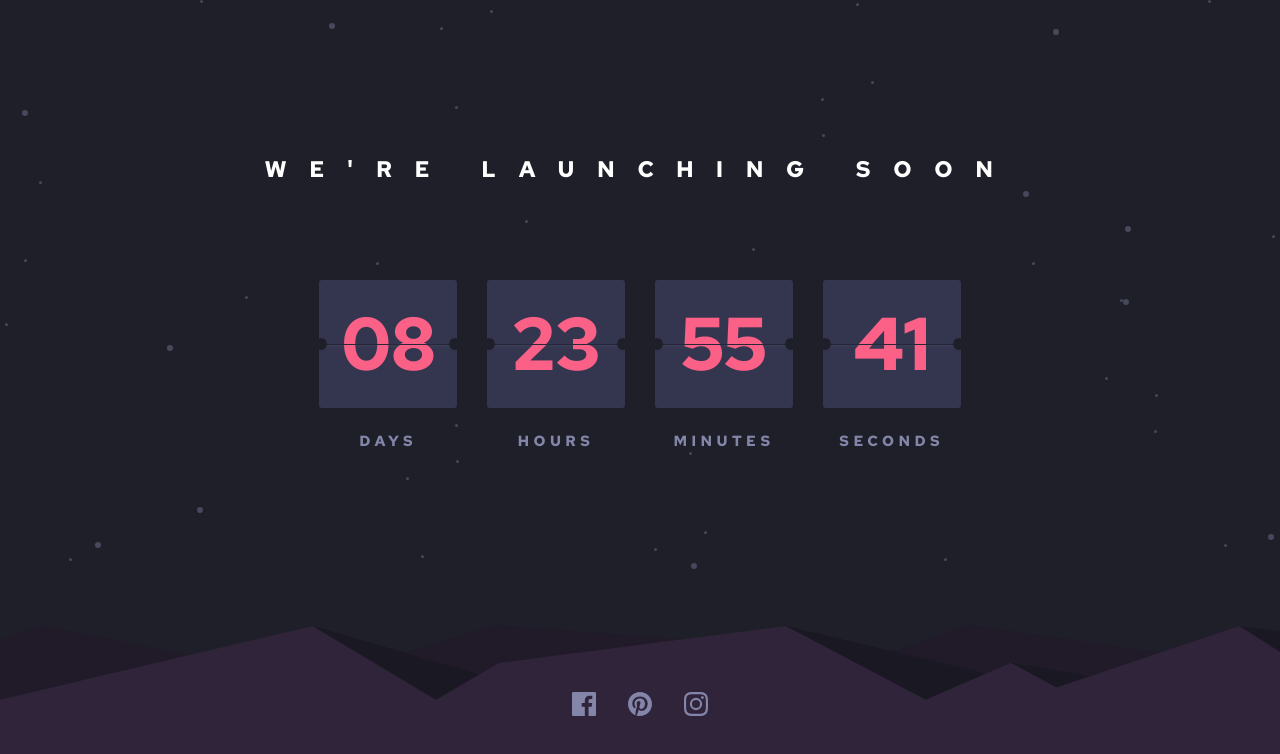
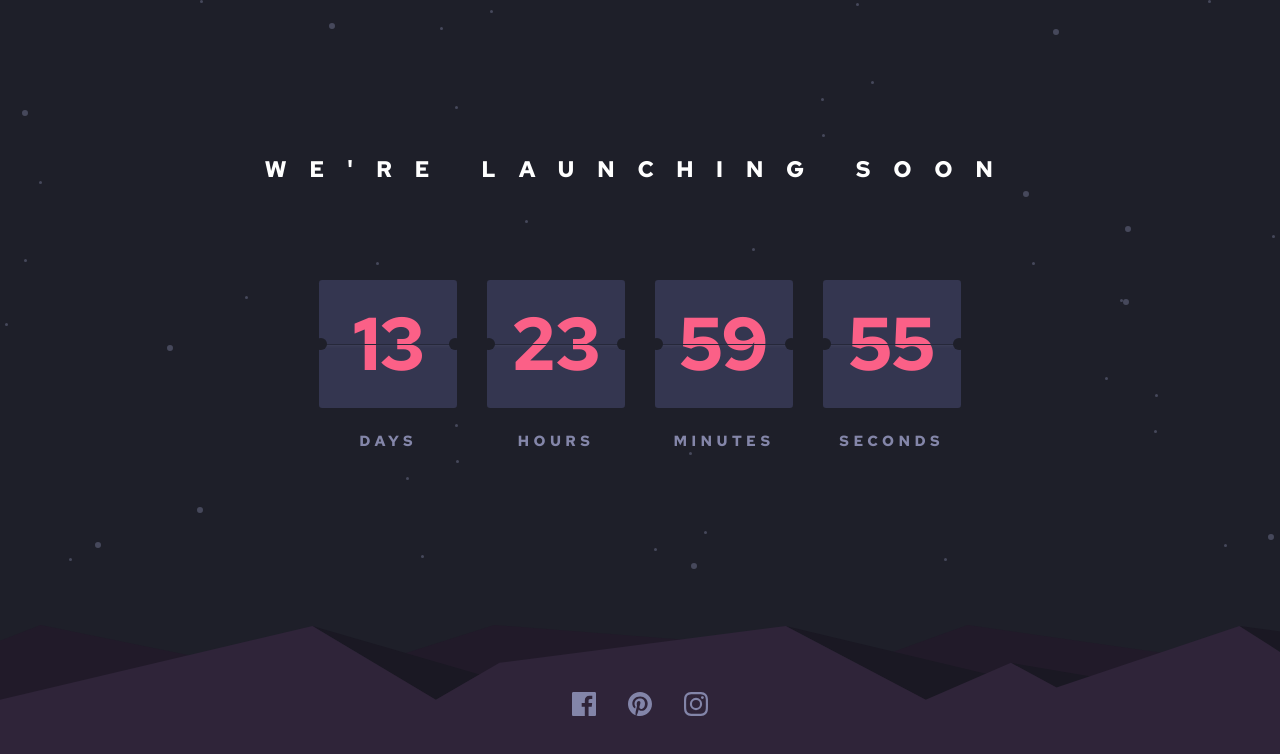
Before and after one commit to mrcordova/launch-countdown-timer, a plain HTML site: page index.html in a window 1280 px wide. Drawn offline with Linux system fonts and the light colour scheme.

Commit message:
logic for count down

```diff
--- a/css/style.css
+++ b/css/style.css
@@ -287,6 +287,11 @@ footer > img {
   /* gap: 2rem; */
 }
 
+.icons > svg > path:hover {
+  cursor: pointer;
+  fill: var(--Soft-red);
+}
+
 @media (min-width: 44rem) {
   .content > h1 {
     width: 50ch;
--- a/index.html
+++ b/index.html
@@ -36,10 +36,12 @@
           <div class="timer">
             <div class="display-timer">
               <div class="top-half">
-                <h2 class="day-number top-number red-hat-text-700">08</h2>
+                <h2 class="day-number top-number red-hat-text-700 days">08</h2>
               </div>
               <div class="bottom-half">
-                <h2 class="day-number bottom-number red-hat-text-700">08</h2>
+                <h2 class="day-number bottom-number red-hat-text-700 days">
+                  08
+                </h2>
               </div>
               <div class="left-circle"></div>
               <div class="right-circle"></div>
@@ -49,10 +51,12 @@
           <div class="timer">
             <div class="display-timer">
               <div class="top-half">
-                <h2 class="day-number top-number red-hat-text-700">23</h2>
+                <h2 class="day-number top-number red-hat-text-700 hours">23</h2>
               </div>
               <div class="bottom-half">
-                <h2 class="day-number bottom-number red-hat-text-700">23</h2>
+                <h2 class="day-number bottom-number red-hat-text-700 hours">
+                  23
+                </h2>
               </div>
               <div class="left-circle"></div>
               <div class="right-circle"></div>
@@ -62,10 +66,14 @@
           <div class="timer">
             <div class="display-timer">
               <div class="top-half">
-                <h2 class="day-number top-number red-hat-text-700">55</h2>
+                <h2 class="day-number top-number red-hat-text-700 minutes">
+                  55
+                </h2>
               </div>
               <div class="bottom-half">
-                <h2 class="day-number bottom-number red-hat-text-700">55</h2>
+                <h2 class="day-number bottom-number red-hat-text-700 minutes">
+                  55
+                </h2>
               </div>
               <div class="left-circle"></div>
               <div class="right-circle"></div>
@@ -75,10 +83,14 @@
           <div class="timer">
             <div class="display-timer">
               <div class="top-half">
-                <h2 class="day-number top-number red-hat-text-700">41</h2>
+                <h2 class="day-number top-number red-hat-text-700 seconds">
+                  41
+                </h2>
               </div>
               <div class="bottom-half">
-                <h2 class="day-number bottom-number red-hat-text-700">41</h2>
+                <h2 class="day-number bottom-number red-hat-text-700 seconds">
+                  41
+                </h2>
               </div>
               <div class="left-circle"></div>
               <div class="right-circle"></div>
--- a/js/script.js
+++ b/js/script.js
@@ -0,0 +1,40 @@
+({
+  plugins: ["jsdom-quokka-plugin"],
+  jsdom: { file: "index.html" }, // Located in project root
+});
+
+const countdownDate = new Date();
+countdownDate.setTime(countdownDate.getTime() + 14 * 24 * 60 * 60 * 1000);
+
+const days = document.querySelectorAll(".days");
+const hours = document.querySelectorAll(".hours");
+const minutes = document.querySelectorAll(".minutes");
+const seconds = document.querySelectorAll(".seconds");
+
+window.addEventListener("load", () => {
+  //   startCountdown();
+  setInterval(function () {
+    const now = new Date().getTime();
+
+    const distance = countdownDate.getTime() - now;
+    const daysNum = Math.floor(distance / (1000 * 60 * 60 * 24));
+    const hoursNum = Math.floor(
+      (distance % (1000 * 60 * 60 * 24)) / (1000 * 60 * 60)
+    );
+    const mins = Math.floor((distance % (1000 * 60 * 60)) / (1000 * 60));
+    const secondsNum = Math.floor((distance % (1000 * 60)) / 1000);
+
+    for (const day of days) {
+      day.textContent = `${daysNum}`;
+    }
+    for (const hour of hours) {
+      hour.textContent = `${hoursNum}`;
+    }
+    for (const minute of minutes) {
+      minute.textContent = `${mins}`;
+    }
+    for (const second of seconds) {
+      second.textContent = `${secondsNum}`;
+    }
+  }, 1000);
+});
```
